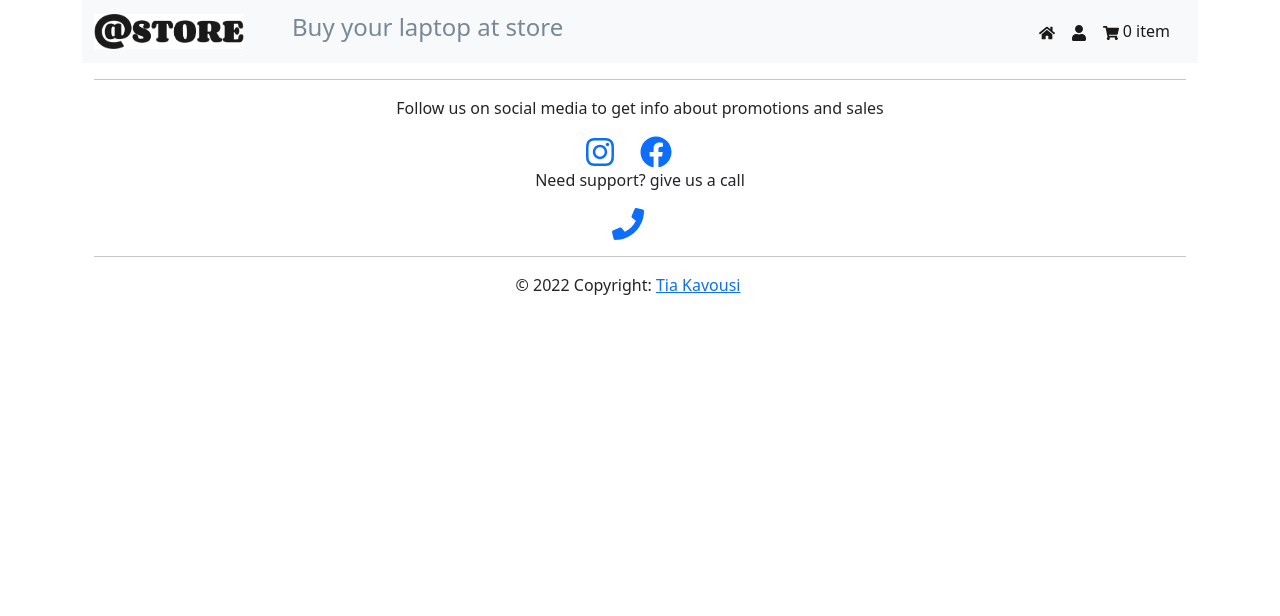
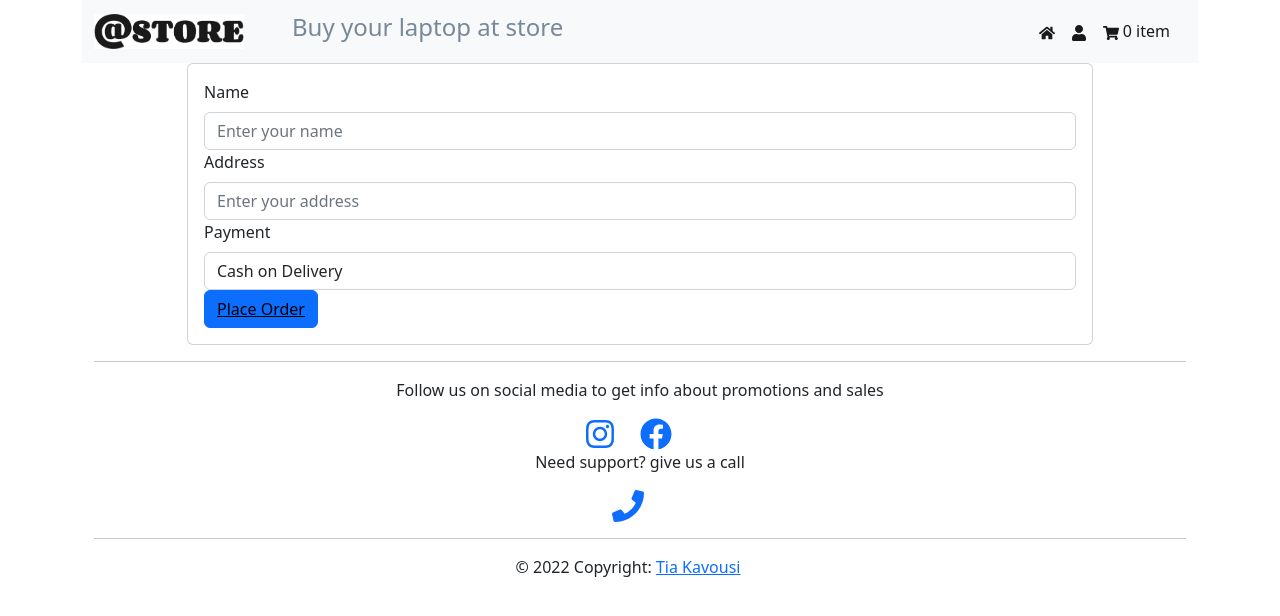
Before and after one commit to tiakavousi/LapTopUp_Store, a React (Create React App) app: page /checkout in a window 1280 px wide. Shown: the top 616 px of the page. Built offline with nearby package versions, Linux system fonts and the light colour scheme.

Commit message:
changes to shopping cart

```diff
--- a/src/App.js
+++ b/src/App.js
@@ -8,10 +8,8 @@ import Footer from "./components/Footer";
 import {laptopsData} from "./data/laptops";
 import Profile from "./components/Profile";
 import ShoppingCart from "./components/ShoppingCart";
+import UserDetailsForm from "./UserDetailsForm";
 
-//TODO :
-// adding number of laptops to the order form
-// creating 4 pages: Home, shopping cart, orderPage, invoice
 
 class App extends Component {
     constructor(props) {
@@ -177,6 +175,15 @@ class App extends Component {
                                 selectedLaptop={selectedLaptop}
                                 totalPrice={totalPrice}
                                 userDetails={userDetails}
+                                handleChangeDetails={handleChangeDetails}
+                                handleSubmit={handleSubmit}
+                                handleUserDetails={handleUserDetails}
+                            />}
+                        />
+                        <Route exact path={"/checkout"} element={
+                            <UserDetailsForm
+                                handleSubmit={handleSubmit}
+                                handleUserDetails={handleUserDetails}
                             />}
                         />
                         <Route path="/profile" element={<Profile/>} />
--- /dev/null
+++ b/src/UserDetailsForm.js
@@ -0,0 +1,52 @@
+import {Button, Card, Col, Container, Form, Row} from "react-bootstrap";
+import {Link} from "react-router-dom";
+
+const UserDetailsForm = ({ handleSubmit, handleUserDetails}) => {
+    return(
+        <Container>
+            <Row id="forms" className="d-flex justify-content-center">
+                <Col xs={12} md={10}>
+                    <Card>
+                        <Card.Body>
+                            <Form>
+                                <Form.Group controlId="formName">
+                                    <Form.Label>Name</Form.Label>
+                                    <Form.Control
+                                        type="text"
+                                        name="name"
+                                        onChange={handleUserDetails}
+                                        placeholder="Enter your name"
+                                    />
+                                </Form.Group>
+                                <Form.Group controlId="formAddress">
+                                    <Form.Label>Address</Form.Label>
+                                    <Form.Control
+                                        type="text"
+                                        name="address"
+                                        onChange={handleUserDetails}
+                                        placeholder="Enter your address"
+                                    />
+                                </Form.Group>
+                                <Form.Group controlId="formPayment">
+                                    <Form.Label>Payment</Form.Label>
+                                    <Form.Control
+                                        as="select"
+                                        name="payment"
+                                        onChange={handleUserDetails}
+                                    >
+                                        <option value="Cash on Delivery">Cash on Delivery</option>
+                                        <option value="Credit Card">Credit Card</option>
+                                    </Form.Control>
+                                </Form.Group>
+                                <Button variant="primary" type="submit" onClick={handleSubmit}>
+                                    <Link to={"/orderInvoice"} style={{color:"black"}}>Place Order</Link>
+                                </Button>
+                            </Form>
+                        </Card.Body>
+                    </Card>
+                </Col>
+            </Row>
+        </Container>);
+    };
+
+    export default UserDetailsForm;
--- a/src/components/Forms.js
+++ b/src/components/Forms.js
@@ -70,39 +70,6 @@ const Forms = ({selectedLaptop, handleChangeDetails, handleSubmit, totalPrice, h
                             </Form.Group>
                             <hr />
                             <h5 className="text-center">Total Price: ${totalPrice}</h5>
-                            <hr />
-                            <Form.Group controlId="formName">
-                                <Form.Label>Name</Form.Label>
-                                <Form.Control
-                                    type="text"
-                                    name="name"
-                                    onChange={handleUserDetails}
-                                    placeholder="Enter your name"
-                                />
-                            </Form.Group>
-                            <Form.Group controlId="formAddress">
-                                <Form.Label>Address</Form.Label>
-                                <Form.Control
-                                    type="text"
-                                    name="address"
-                                    onChange={handleUserDetails}
-                                    placeholder="Enter your address"
-                                />
-                            </Form.Group>
-                            <Form.Group controlId="formPayment">
-                                <Form.Label>Payment</Form.Label>
-                                <Form.Control
-                                    as="select"
-                                    name="payment"
-                                    onChange={handleUserDetails}
-                                >
-                                    <option value="Cash on Delivery">Cash on Delivery</option>
-                                    <option value="Credit Card">Credit Card</option>
-                                </Form.Control>
-                            </Form.Group>
-                            <Button variant="primary" type="submit" onClick={handleSubmit}>
-                                <Link to={"/orderInvoice"} style={{color:"black"}}>Place Order</Link>
-                            </Button>
                         </Form>
                     </Card.Body>
                 </Card>
--- a/src/components/ShoppingCart.js
+++ b/src/components/ShoppingCart.js
@@ -1,25 +1,50 @@
-import {Button} from "react-bootstrap";
+import {Button, Card, Col, Container, Row} from "react-bootstrap";
 import {Link} from "react-router-dom";
+import Forms from "./Forms";
 
-const ShoppingCart = ({shoppingCartIsEmpty,selectedLaptop, totalPrice, userDetails}) => {
+
+const ShoppingCart = ({shoppingCartIsEmpty,selectedLaptop, totalPrice, userDetails, handleChangeDetails, handleSubmit, handleUserDetails}) => {
     if(!shoppingCartIsEmpty){
         return (
-            <>
-                <h3>You have added 1 laptop to your shopping cart</h3>
-                <p>please note you can only checkout 1 laptop at a time! </p>
-                <h5>{selectedLaptop.brand}, {selectedLaptop.model}</h5>
-                <h5>delivery address:{userDetails.address}</h5>
-                <h5> Total price: {totalPrice}</h5>
-                <Button variant="primary" type="submit">
-                    <Link to={"/forms"} style={{color:"black"}}>Checkout</Link>
-                </Button>
-                <Button variant="primary" type="submit">
-                    <Link to={"/home"} >Continue Shopping</Link>
-                </Button>
-            </>
+            <Container className="text-center">
+                <Row>
+                    <Col>
+                        <Card id={selectedLaptop.id}  style={{ width: '18rem' }} >
+                            <Card.Header>
+                                <Card.Img variant="top" src={`./photos/${selectedLaptop.imgUrl}`}/>
+                            </Card.Header>
+                            <Card.Body>
+                                <Card.Title> {selectedLaptop.model} </Card.Title>
+                            </Card.Body>
+                            <Card.Footer>
+                                <Button variant="primary" type="submit">
+                                    <Link to={"/checkout"} style={{color:"black", textDecoration:"none"}}>Checkout</Link>
+                                </Button>
+                            </Card.Footer>
+                        </Card>
+                    </Col>
+                    <Col>
+                        <Card style={{ width: '30rem' }} >
+                            <Forms
+                                selectedLaptop={selectedLaptop}
+                                handleChangeDetails={handleChangeDetails}
+                                handleSubmit={handleSubmit}
+                                totalPrice={totalPrice}
+                                handleUserDetails={handleUserDetails}
+                            />
+                        </Card>
+                    </Col>
+                </Row>
+                <Row>
+                    <Col>
+                        <Button variant="primary" type="submit" >
+                            <Link to={"/home"} style={{color:"black" , textDecoration:"none"}}>Continue Shopping</Link>
+                        </Button>
+                    </Col>
+                </Row>
+            </Container>
         );
-    }
-    else{return(
+    } else {return(
         <>
             <h1>Shopping Cart is empty</h1>
             <Button variant="primary" type="submit">
```
